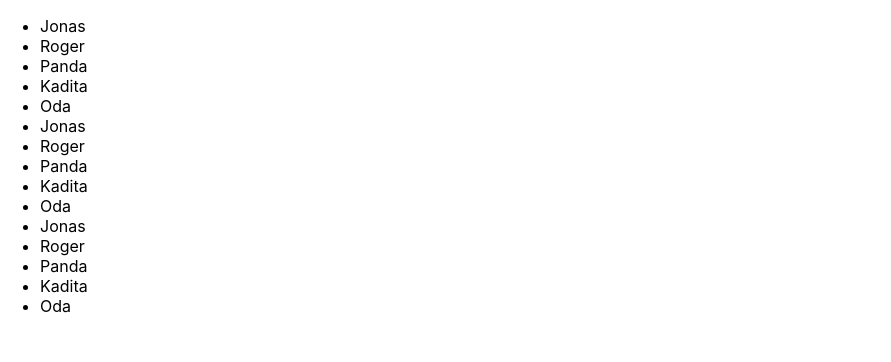
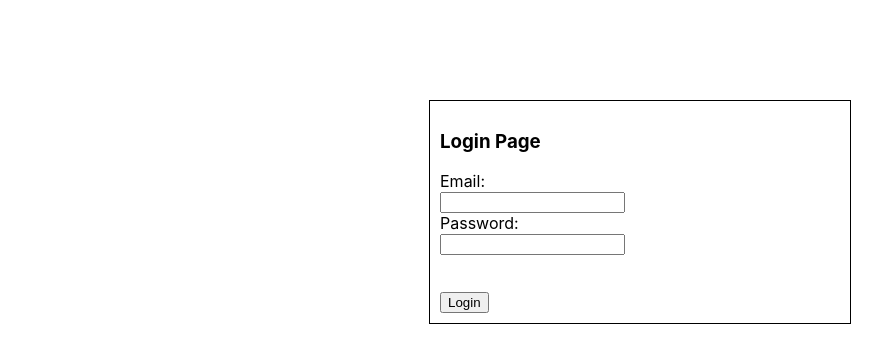
Before and after one commit to rayhans358/learn_reusable-rendering, a React (Create React App) app: page / in a window 1280 px wide. Shown: the top 362 px of the page, without its empty margins (0-891 px from the left). Built offline with nearby package versions, Linux system fonts and the light colour scheme.

Commit message:
Form & Validation

```diff
--- a/package.json
+++ b/package.json
@@ -13,6 +13,7 @@
     "react-scripts": "5.0.1",
     "sass": "^1.62.1",
     "styled-components": "^6.0.0-rc.1",
+    "validatorjs": "^3.22.1",
     "web-vitals": "^2.1.4"
   },
   "scripts": {
--- a/src/App.js
+++ b/src/App.js
@@ -1,7 +1,8 @@
 // import Komponen from "./Materi/Komponen";
 // import Styling from "./Materi/Styling";
 // import Reusable from "./Materi/Reusable";
-import Rendering from "./Materi/Rendering";
+// import Rendering from "./Materi/Rendering";
+import Form from "./Materi/Form";
 
 function App() {
   return (
@@ -9,7 +10,8 @@ function App() {
       {/* <Komponen /> */}
       {/* <Styling /> */}
       {/* <Reusable /> */}
-      <Rendering/>
+      {/* <Rendering/> */}
+      <Form/>
     </div>
   );
 }
--- /dev/null
+++ b/src/Materi/Form/index.jsx
@@ -0,0 +1,14 @@
+import React from "react";
+// import FormElement from "./pembahasan/FormElement";
+import Validation from "./pembahasan/Validation";
+
+export default class Form extends React.Component {
+  render() {
+    return (
+      <div>
+        {/* <FormElement /> */}
+        <Validation />
+      </div>
+    )
+  }
+}
--- /dev/null
+++ b/src/Materi/Form/pembahasan/FormElement.jsx
@@ -0,0 +1,114 @@
+import React from "react";
+
+export default class FormElement extends React.Component {
+  state = {
+    name: '',
+    major: '',
+    gender: '',
+    address: '',
+    member: false
+  }
+
+  handleSubmit = (e) => {
+    e.preventDefault();
+    alert(`
+    Name: ${this.state.name}
+    Major: ${this.state.major}
+    Gender: ${this.state.gender}
+    Address: ${this.state.address}
+    member: ${this.state.member ? 'Yes' : 'No'}
+    `);
+    this.setState({
+      name: '',
+      major: '',
+      gender: '',
+      address: '',
+      member: false
+    })
+  }
+
+  // Maka apabila sudah di handleSubmit, maka akan di panggil di dalam form
+
+  render() {
+    return (
+      <div style={{margin: '100px auto', border: '1px solid grey', padding: '20px'}}>
+        <form onSubmit={this.handleSubmit}>
+        <label>
+          Name <input
+            type="text"
+            name="name"
+            onChange={e => this.setState({name: e.target.value})}
+            value={this.state.name}
+          />
+        </label>
+        <br />
+        <br />
+        <label>
+          Major: <select
+            name="major"
+            style={{cursor: 'pointer'}}
+            onChange={e => this.setState({major: e.target.value})}
+            >
+            <option value="">Choose a major</option>
+            <option value="Teknik Informatika">Teknik Informatika</option>
+            <option value="Sistem Informasi">Sistem Informasi</option>
+            <option value="Desain Komunikasi Visual">Desain Komunikasi Visual</option>
+          </select>
+          </label>
+          <br />
+          <br />
+          <label>
+            Gender :
+            <input
+              type="radio"
+              value="Male"
+              name="gender"
+              style={{cursor: 'pointer'}}
+              onChange={e => this.setState({gender: e.target.value})}
+            /> Male
+            <input
+              type="radio"
+              value="Female"
+              name="gender"
+              style={{cursor: 'pointer'}}
+              onChange={e => this.setState({gender: e.target.value})}
+            /> Female
+          </label>
+          <br />
+          <br />
+          <label>
+            Address: <textarea
+              cols="30"
+              rows="10"
+              name="address"
+              onChange={e => this.setState({address: e.target.value})}
+              value={this.state.address}
+            />
+          </label>
+          <br />
+          <br />
+          <label>
+            Member: <input
+              type="checkbox"
+              checked={this.state.member}
+              name="member"
+              style={{cursor: 'pointer'}}
+              onChange={e => this.setState({member: e.target.checked})}
+            />
+          </label>
+          <br />
+          <br />
+          <button
+            type="submit"
+            style={{cursor: 'pointer'}}
+          >Submit</button>
+        </form>
+      </div>
+    )
+  }
+}
+
+// NB
+// 1. Untuk menghandle dan mengetahui apakah sudah di masuk ke console, maka menggunakan onChange.
+// 2. Setelah mendapatkan semua value, maka akan di submit.
+// 3. Ada kelemahan ketika kita memakai value, ketika kita mengirimkan sebuah nilai default. Maka kita tidak bisa edit. Solusinya kita bisa memakai defaultValue.
--- /dev/null
+++ b/src/Materi/Form/pembahasan/Validation.jsx
@@ -0,0 +1,123 @@
+import React from "react";
+import * as Validator from 'validatorjs';
+
+const Input = ({label, type, name, onChange}) => {
+  return (
+    <div>
+      <label> {label}: </label>
+      <br />
+      <input type={type} name={name} onChange={e => onChange(e.target.value)}/>
+      <br />
+    </div>
+  )
+}
+
+const ShowErrors = ({errors}) => {
+  return (
+    <ul style={{color: 'red', marginLeft: '-20px'}}>
+      {
+        errors.map((error, i) => <li key={i}>{error}</li>)
+      }
+    </ul>
+  )
+}
+
+export default class Validation extends React.Component {
+  state = {
+    email: '',
+    password: '',
+    errors: []
+  }
+
+  handleSubmit = event => {
+    event.preventDefault();
+    // Create validation
+    const{email, password} = this.state;
+
+    let data = { email, password };
+
+    let rules = {
+      email: 'requied|email',
+      password: 'min:10|required'
+    };
+
+    let validation = new Validator (data, rules);
+    validation.passes();
+    this.setState({
+      errors: [
+        ...validation.errors.get('email'),
+        ...validation.errors.get('password'),
+      ]
+    })
+
+    /*
+    const re = /^(([^<>()[\]\\.,;:\s@"]+(\.[^<>()[\]\\.,;:\s@"]+)*)|.(".+"))@((\[[0-9]{1,3}\.[0-9]{1,3}\.[0-9]{1,3}\.[0-9]{1,3}\])|(([a-zA-Z\-0-9]+\.)+[a-zA-Z]{2,}))$/;
+    let message = [];
+
+    if(email.length === 0 && password.length === 0) {
+      message = [...message, `Email dan Password tidak boleh kosong`];
+      alert(`Email dan Password tidak boleh kosong`);
+    } else if (!re.test(String(email).toLowerCase)) {
+      message = [...message, 'Email tidak valid'];
+      alert(`Email tidak valid`);
+    } else if (email.length === 0) {
+      message = [...message, `Email tidak boleh kosong`];
+      alert(`Email tidak boleh kosong`);
+    } else if (password.length === 0) {
+      message = [...message, `Password tidak boleh kosong`];
+      alert(`Password tidak boleh kosong`);
+    } else if (password.length <= 10) {
+      message = [...message, `Password minimal 10 karakter`];
+      alert(`Password minimal 10 karakter`);
+    } else {
+      alert(`
+        Email: ${this.state.email}
+        Password: ${this.state.password}
+      `);
+      this.setState ({
+        errors: []
+      });
+    }
+
+    if(message.length > 0) {
+      this.setState({
+        errors: message
+      })
+    }
+    */
+  }
+
+  render() {
+    const style = {
+      width: '400px',
+      margin: '100px auto 0',
+      border: '1px solid black',
+      padding: '10px'
+    }
+
+    return (
+      <div style={style}>
+        <h3>Login Page</h3>
+        <form onSubmit={this.handleSubmit}>
+          <Input
+            type="email"
+            name="email"
+            label="Email"
+            onChange={value => this.setState({email: value})}
+          />
+          <Input
+            type="password"
+            name="password"
+            label="Password"
+            onChange={value => this.setState({username: value})}
+          />
+          {
+            this.state.errors && <ShowErrors errors = {this.state.errors} />
+          }
+          <br />
+          <button type="submit" style={{cursor: 'pointer'}}>Login</button>
+        </form>
+      </div>
+    )
+  }
+}
```
Also changed, not shown: 1 other file (tests, documents, lock files or other folders).
